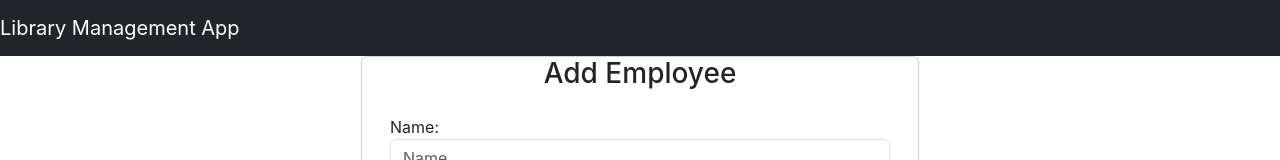
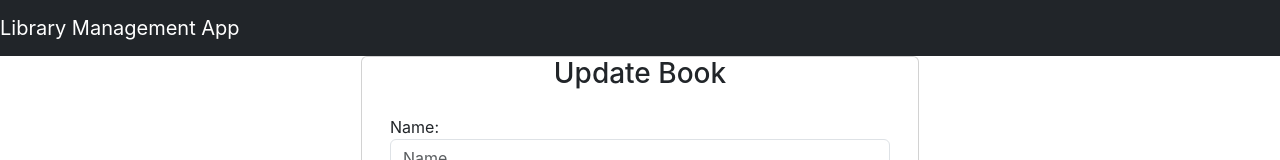
Before and after one commit to jupitters/java-react-library-ms, a React (Create React App) app in the folder frontend/: page / in a window 1280 px wide. Both pictures are taken after a click on the button "Add Book". Shown: the top 160 px of the page. Built offline with nearby package versions, Linux system fonts and the light colour scheme; no server answers.

Commit message:
list books updated

```diff
--- a/frontend/src/App.js
+++ b/frontend/src/App.js
@@ -1,4 +1,3 @@
-import logo from './logo.svg';
 import './App.css';
 import { BrowserRouter, Route, Routes } from "react-router-dom";
 import ListBookComponent from "./components/ListBookComponent";
--- a/frontend/src/components/CreateBookComponent.jsx
+++ b/frontend/src/components/CreateBookComponent.jsx
@@ -16,13 +16,13 @@ const CreateBookComponent = () => {
             setName(book.name)
             setAuthor(book.setAuthor)
         })
-    }, [])
+    }, [id])
 
     const saveBook = (e) => {
         e.preventDefault()
         let book = {name, author};
 
-        if(this.state.id == -1){
+        if(this.state.id === -1){
             BookService.createBook(book).then(res => {
                 navigate("/books");
             })
@@ -40,10 +40,10 @@ const CreateBookComponent = () => {
     }
 
     const getTitle = () => {
-        if(id == -1){
-            return <h3 className="text-center">Add Employee</h3>
+        if(id === -1){
+            return <h3 className="text-center">Add Book</h3>
         }else{
-            return <h3 className="text-center">update Employee</h3>
+            return <h3 className="text-center">Update Book</h3>
         }
     }
 
```
